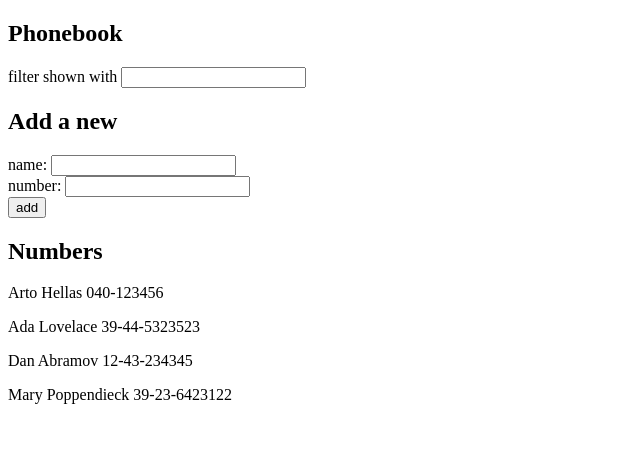
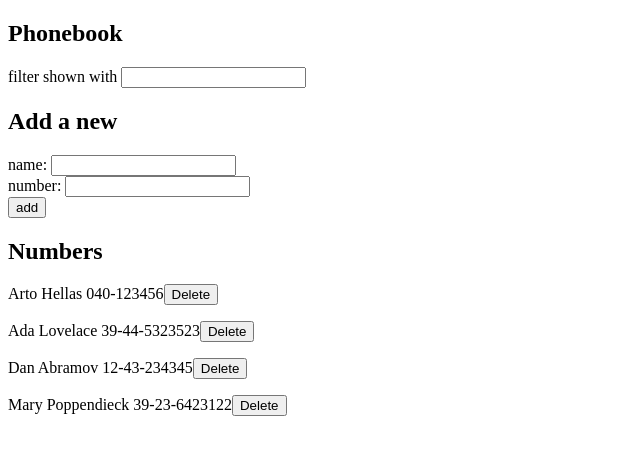
Before and after one commit to VilKiv/Fullstack_open, a React (Vite) app in the folder Osa_2/puhelinluettelo/: page / in a window 1280 px wide. Shown: the top 454 px of the page, without its empty margins (0-640 px from the left). Built offline with nearby package versions, Linux system fonts and the light colour scheme; data requests are answered from the project's data file.

Commit message:
Tehty 2.13 ja 2.14

```diff
--- a/Osa_2/puhelinluettelo/src/App.jsx
+++ b/Osa_2/puhelinluettelo/src/App.jsx
@@ -32,6 +32,7 @@ const App = () => {
       number: newNumber,
       id: newName
     }
+
     personService
       .create(personObject)
         .then(returnedPerson => {
@@ -39,6 +40,24 @@ const App = () => {
           setNewNumber('')
           setNewName('')
         })
+  }
+
+  const deletePerson = (id) => {
+    const person = persons.find(n => n.id === id)
+    if (!window.confirm(`Do you want to delete ${person.name}?`)) {
+      return
+    }
+    personService
+      .deletePerson(id)
+      .then((deletedPerson) => {
+        setPersons(persons.filter(n => n.id !== deletedPerson.id))
+      })
+      .catch(error => {
+        alert(
+          `the person '${person.name}' was already deleted from server`
+        )
+        setPersons(persons.filter(n => n.id !== id))
+      })
   }
 
   const handleNameChange = (event) => {
@@ -78,7 +97,12 @@ const App = () => {
       <h2>Numbers</h2>
 
       {filteredWithQuery().map((person) =>
-        <Person key={person.name} person={person} />
+        <Person
+        key={person.name}
+        person={person}
+        deletePerson={() => deletePerson(person.id)}
+        />
+
       )}
     </div>
   )
--- a/Osa_2/puhelinluettelo/src/components/Person.jsx
+++ b/Osa_2/puhelinluettelo/src/components/Person.jsx
@@ -1,6 +1,10 @@
-const Person = ({ person }) => {
+const Person = ({ person, deletePerson }) => {
     return (
-        <p>{person.name} {person.number}</p>
+        <p>
+        {person.name} {person.number}
+        <button onClick={deletePerson}>Delete</button>
+        </p>
+
     )
 }
 
--- a/Osa_2/puhelinluettelo/src/services/persons.js
+++ b/Osa_2/puhelinluettelo/src/services/persons.js
@@ -16,4 +16,9 @@ const update = (id, newObject) => {
   return request.then(response => response.data)
 }
 
-export default { getAll, create, update}
+const deletePerson = id => {
+    const request = axios.delete(`${baseUrl}/${id}`)
+    return request.then(response => response.data)
+}
+
+export default { getAll, create, update, deletePerson}
```
